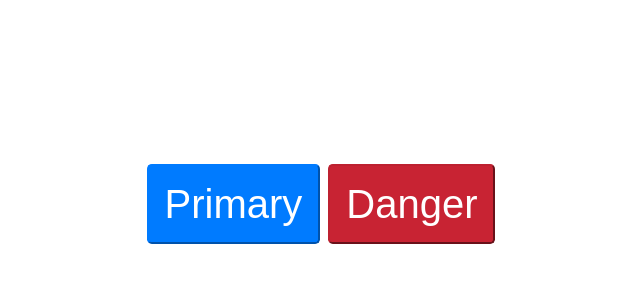
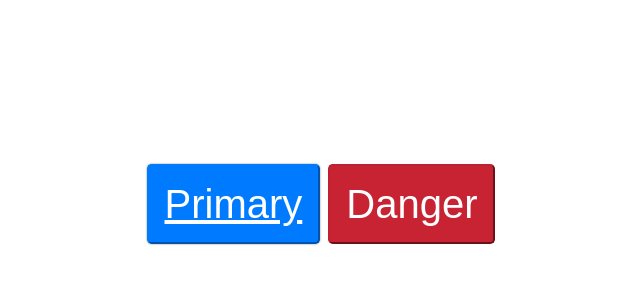
Before and after one commit to GabrielDeFreitas/callback-js, a plain HTML site: page index.html in a window 1280 px wide. In both pictures the pointer is over the button "Primary". Shown: the full height of the page, 319-959 px from the left. Drawn offline with Linux system fonts and the light colour scheme.

Commit message:
add accessibility button attributes

```diff
--- a/index.html
+++ b/index.html
@@ -26,5 +26,11 @@
     border-radius: 0.3rem;
     font-size: 40px;
     color: #fff;
+    cursor: pointer;
+  }
+  .btn-style:hover {
+    color: #ffffff;
+    text-decoration: underline;
+    -webkit-box-shadow: 0 0 2px rgba(0, 0, 0, 0.5);
   }
 </style>
--- a/script.js
+++ b/script.js
@@ -3,6 +3,7 @@ const Button = (text, callback) => {
   const button = document.createElement("button")
   button.textContent = text
   button.classList.add("btn-style")
+  button.setAttribute("role", "button")
 
   callback(button)
 
@@ -16,6 +17,7 @@ Button("Primary", (button) => {
     background-color: #007bff;
     border-color: #007bff;
   `
+  button.setAttribute("aria-describedby", "primary alert button")
 
   button.addEventListener("click",() => {
     alert("Primary button click!")
@@ -27,6 +29,7 @@ Button("Danger", (button) => {
     background-color: #c82333;
     border-color: #bd2130;
   `
+  button.setAttribute("aria-describedby", "primary danger button")
 
   button.addEventListener("click",() => {
     alert("Danger button click!")
```
